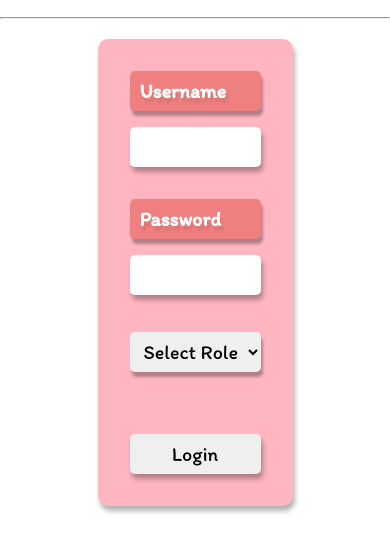
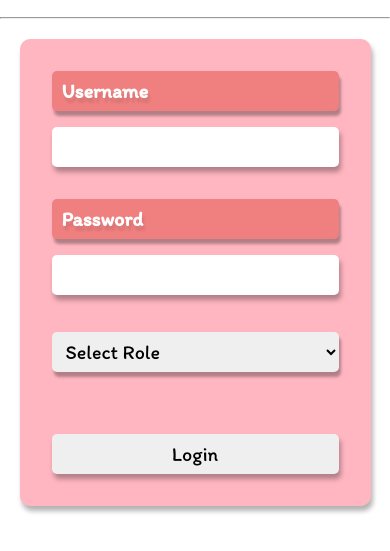
Before and after one commit to DoNuTll40/snru-dom-login-form, a plain HTML site: page index.html in a window 390 px wide. Shown: the part 61-612 px from the top of the page. Drawn offline with Linux system fonts and the light colour scheme.

Commit message:
Update style.css

```diff
--- a/style.css
+++ b/style.css
@@ -86,3 +86,9 @@ h1 {
     outline: 3px solid white;
     background-color: deeppink;
 }
+
+@media (max-width: 500px) {
+    .login-form {
+        max-width: 90%;
+    }
+}
```
